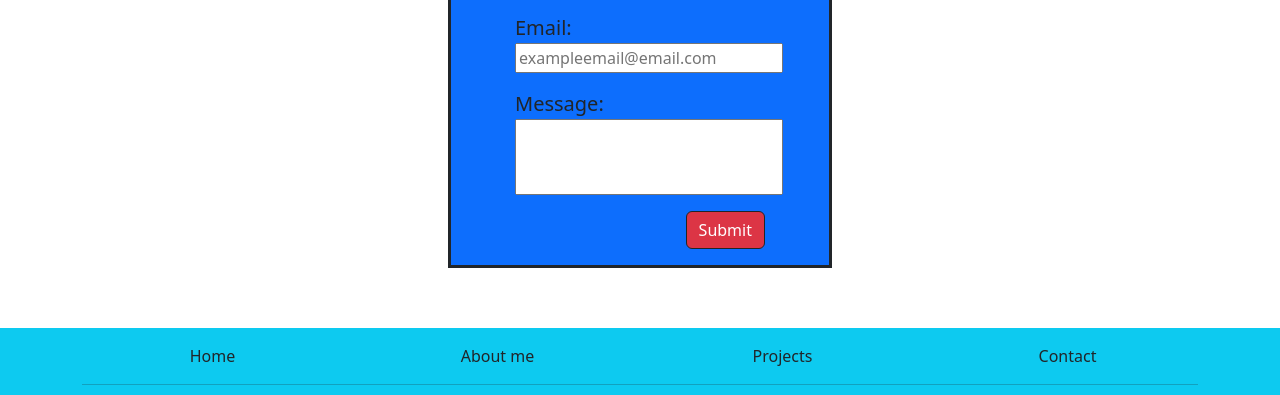
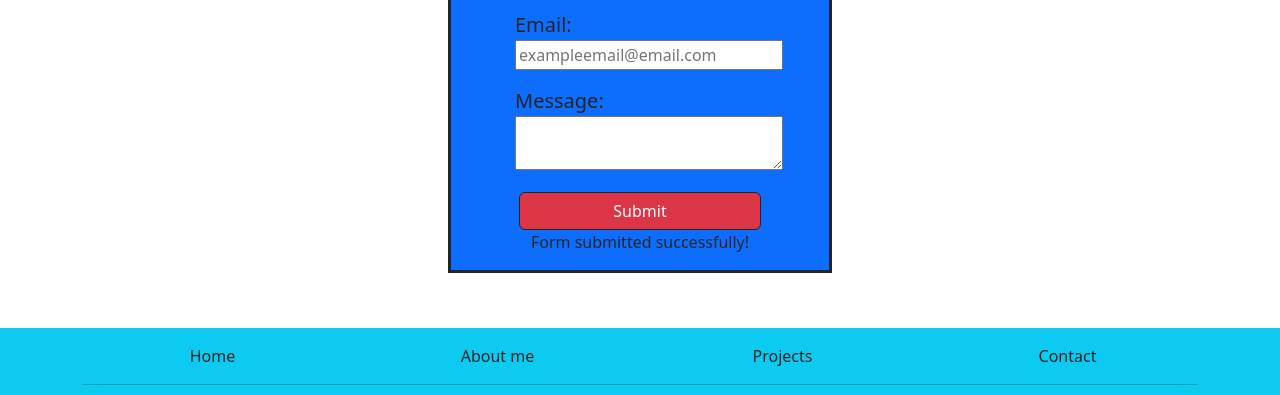
Before and after one commit to aston-evans/portfolio, a website built with webpack: page src/contact.html in a window 1280 px wide. Shown: the part 341-736 px from the top of the page. Built offline with nearby package versions, Linux system fonts and the light colour scheme.

Commit message:
added animation to submit

```diff
--- a/src/contact.html
+++ b/src/contact.html
@@ -43,9 +43,9 @@
 
     </div>
 
-        <!--<div class="container d-flex justify-content-center m-auto">
+    <!--<div class="container d-flex justify-content-center m-auto">
         <form class="text-center border border-5 rounded-3 border-dark bg-primary" style="width: 45%" method="post"><!--add an action here for backend-->
-           <!-- <h2 class="my-2">Connect with Me!</h2>
+    <!-- <h2 class="my-2">Connect with Me!</h2>
             <div class="text-start">
                 <label class="fw-bold ms-3 d-block mb-1" for="name" type="text">
                     Name:
@@ -58,7 +58,7 @@
     </div>-->
     <!--testing this form out for spacing-->
 
-    <form class=" border border-3 m-auto border-dark bg-primary p-3" style="width: 30%;">
+    <form class=" border border-3 m-auto border-dark bg-primary p-3" id="myForm" style="width: 30%;">
         <h2 class="my-3 text-center">Contact Me!</h2>
         <div class="form-group text-start ms-5">
             <label class="d-block fs-5" for="name">Name: </label>
@@ -66,20 +66,29 @@
         </div>
         <div class="form-group text-start ms-5">
             <label class="d-block fs-5" for="email">Email:</label>
-            <input class="mb-3" type="email" id="email" style="width: 90%;" placeholder="exampleemail@email.com" required>
+            <input class="mb-3" type="email" id="email" style="width: 90%;" placeholder="exampleemail@email.com"
+                required>
         </div>
         <div class="form-group text-start ms-5">
             <label class="d-block fs-5" for="message">Message:
             </label>
-            <input class="mb-3 p-4" type="text" id="message" style="width: 90%;" >
+            <textarea class="mb-3 me-3" style="width: 90%;" id="message"></textarea>
         </div>
         <!--have to adjust the button spacing so it aligns with the text-area// works aligns fine w text-area being width 90 but want to see
         if I can get it to 80 and adjust accordingly-->
-        <div class="text-end">
-        <button type="submit" class="btn btn-danger border border-1 border-dark text-end me-5 ">Submit</button>
+        <div class="text-center">
+            <button type="submit" class="btn btn-danger border border-1 border-dark " style="width: 70%">Submit</button>
         </div>
-<!--want to add an animation when its submitted -->
+        <div id="alertMessage" class="message text-center justify-content-center">
+            Form submitted successfully!
+        </div>
+        <!--want to add an animation when its submitted -->
     </form>
+
+
+
+
+
 
     <footer class="bg-info text-center p-3 mt-auto primary">
         <div class="container">
```
